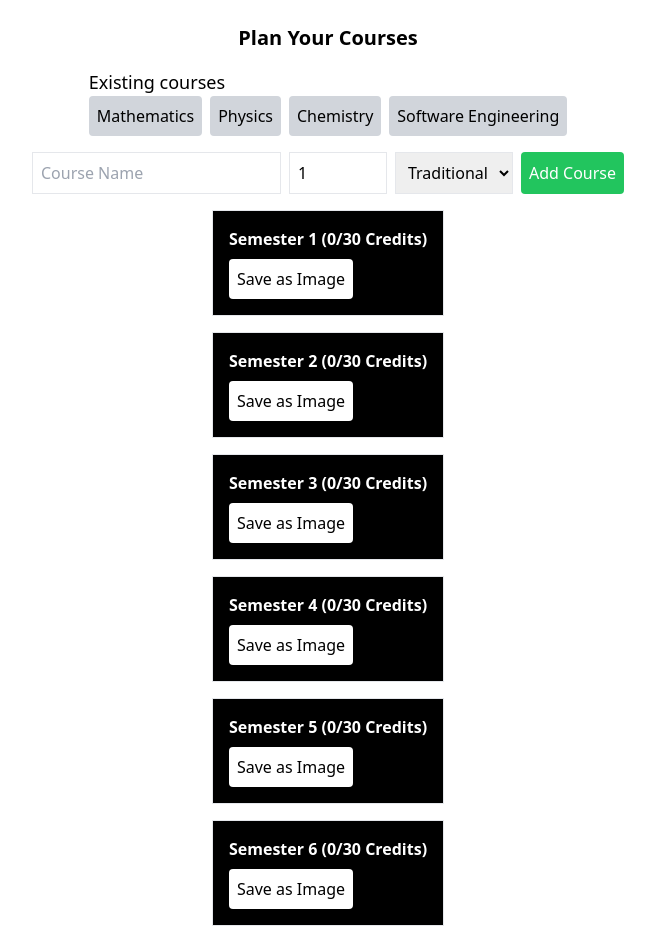
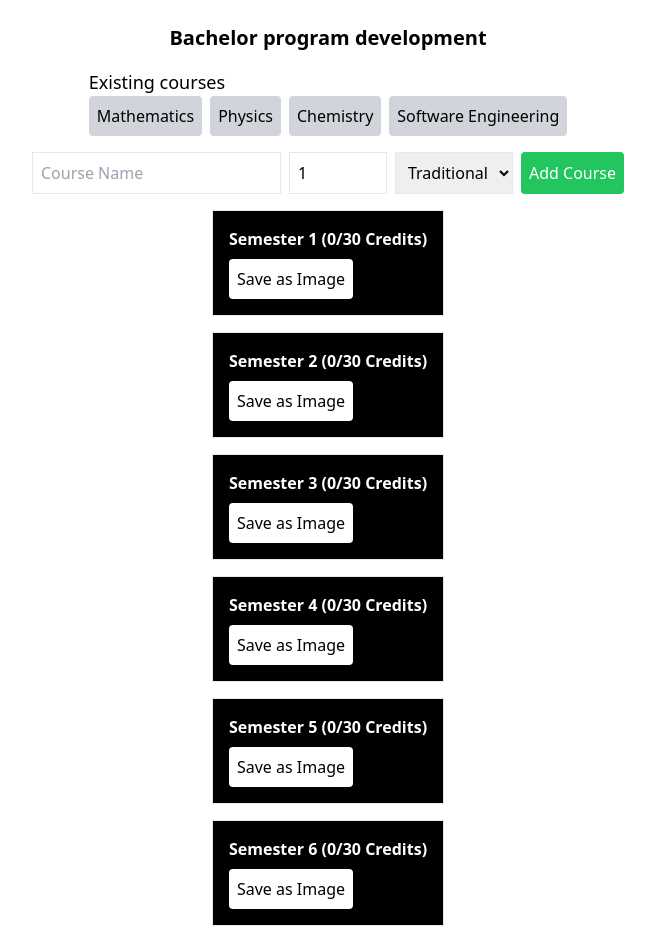
Before and after one commit to DineshSundaram7/credit-planner, a React (Create React App) app: page / in a window 1280 px wide. Shown: the whole page, without its empty margins (312-967 px from the left). Built offline with nearby package versions, Linux system fonts and the light colour scheme.

Commit message:
Update CreditPlanner.js

```diff
--- a/src/components/CreditPlanner.js
+++ b/src/components/CreditPlanner.js
@@ -195,7 +195,7 @@ const CreditPlanner = () => {
   return (
     <DndProvider backend={HTML5Backend}>
       <div className="p-6 flex flex-col items-center">
-        <h2 className="text-xl font-bold mb-4">Plan Your Courses</h2>
+        <h2 className="text-xl font-bold mb-4">Bachelor program development</h2>
 
         {/* Predefined Courses Section */}
         <div className="mb-4">
```
